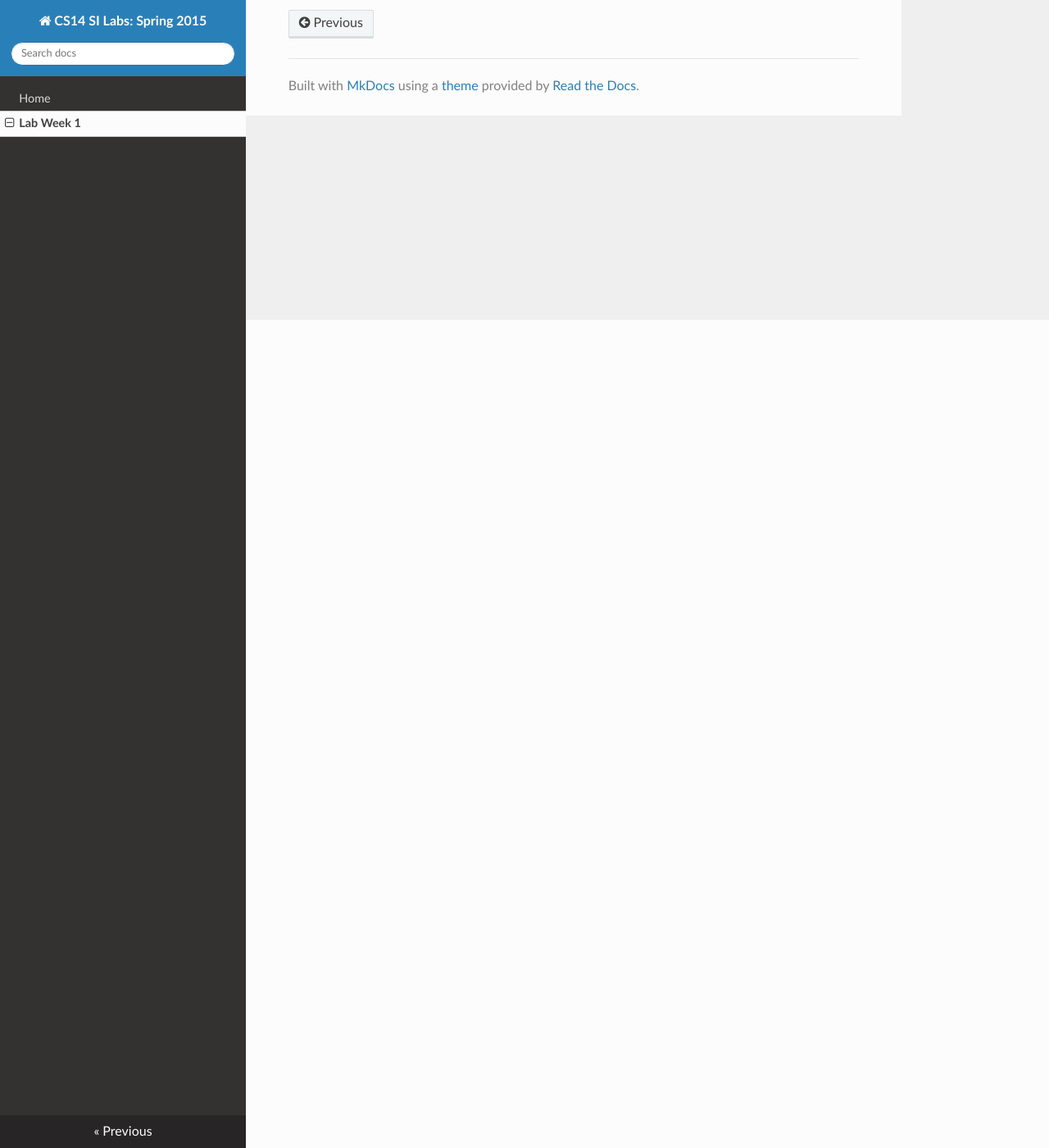
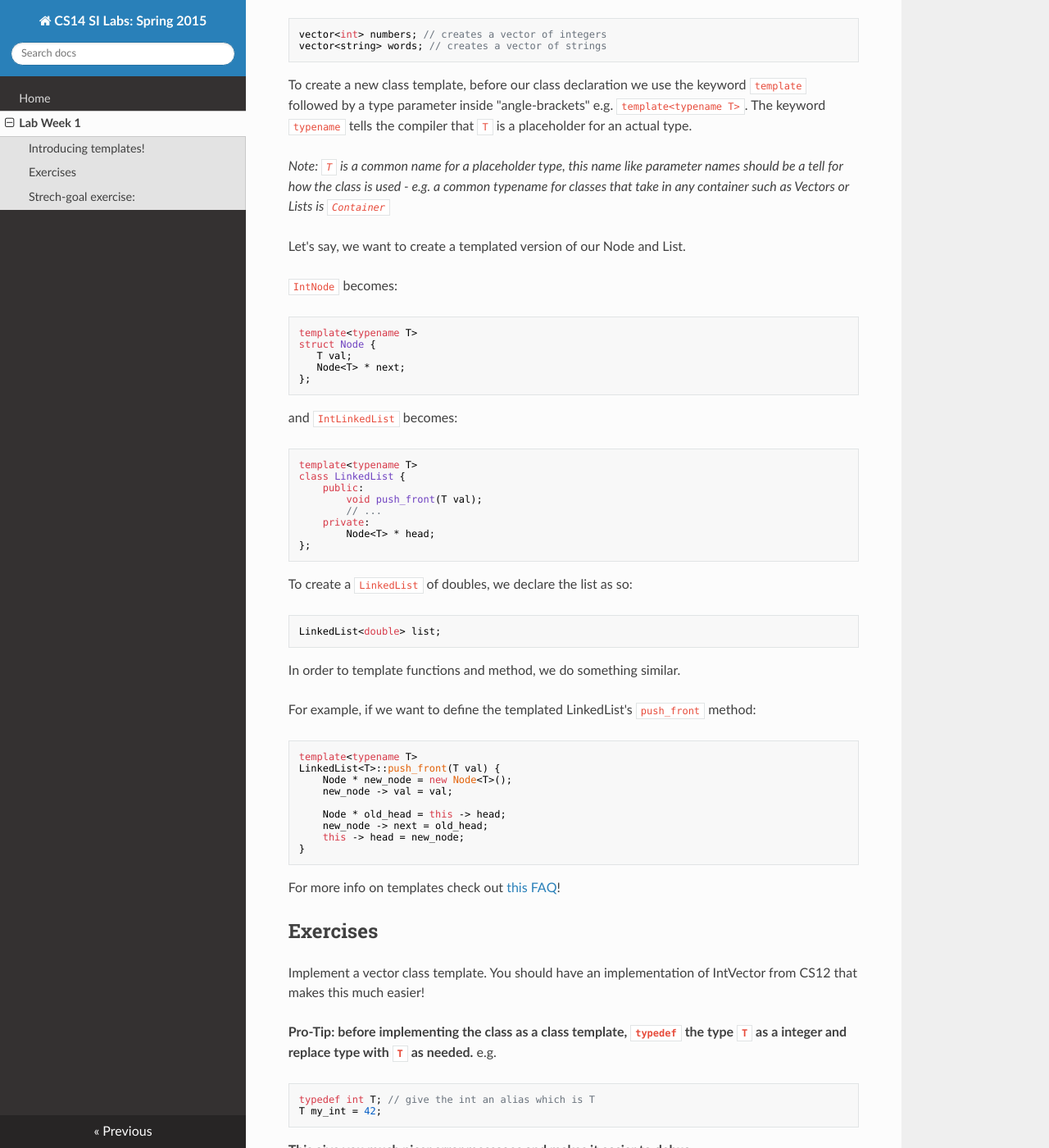
Before and after one commit to cs-si-ucr/CS14-Spring15, an MkDocs documentation site: the page built from docs/lab_week_01.md, in a window 1280 px wide and 1400 px high, scrolled down 1010 px. Shown: the whole window at 82% size. Built offline with MkDocs 1.6.1, drawn with Linux system fonts in a browser that asks for light colours; nearby versions of some CDN libraries; old or Windows-style settings are respelled for this version of MkDocs; some of the changed text lies outside the part shown.

Commit message:
finished first lab

````diff
--- a/docs/lab_week_01.md
+++ b/docs/lab_week_01.md
@@ -18,9 +18,9 @@ which is a pointer to a `IntNode`. We also implement methods that
 insert/remove elements from the list
 e.g.
 ```cpp
-class IntList {
+class IntLinkedList {
     public:
-        void insert(int val);
+        void push_front(int val);
         // ...
     private:
         IntNode * head;
@@ -35,7 +35,9 @@ and change the types where needed. But even expert programmers
 start to [make mistakes](http://www.viva64.com/en/b/0260/print/)
 copy and pasting.
 
-The solution for this problem are function-templates and class-templates.
+Introducing templates!
+---------------------
+The solution for this problem are function-templates and class-templates which in a way generate this "copy-and-paste" code for you.
 
 In fact, you've already been using templates all-along. The standard
 library container, vector, which makes dynamic arrays easy to use is
@@ -48,3 +50,89 @@ desired type in the "angle-brackets".
 vector<int> numbers; // creates a vector of integers
 vector<string> words; // creates a vector of strings
 ```
+
+To create a new class template, before our class declaration we use the keyword `template` followed by a type parameter inside "angle-brackets"
+e.g. `template<typename T>`. The keyword `typename` tells the compiler
+that `T` is a placeholder for an actual type.
+
+*Note: `T` is a common name for a placeholder type, this name like parameter names should be a tell for how the class is used - e.g. a common typename for classes that take in any container such as Vectors or Lists is `Container`*
+
+Let's say, we want to create a templated version of our Node and List.
+
+`IntNode` becomes:
+```cpp
+template<typename T>
+struct Node {
+   T val;
+   Node<T> * next;
+};
+```
+
+and `IntLinkedList` becomes:
+```cpp
+template<typename T>
+class LinkedList {
+    public:
+        void push_front(T val);
+        // ...
+    private:
+        Node<T> * head;
+};
+```
+To create a `LinkedList` of doubles, we declare the list as so:
+
+```cpp
+LinkedList<double> list;
+```
+
+In order to template functions and method, we do something similar.
+
+For example, if we want to define the templated LinkedList's
+`push_front` method:
+
+```cpp
+template<typename T>
+LinkedList<T>::push_front(T val) {
+    Node * new_node = new Node<T>();
+    new_node -> val = val;
+
+    Node * old_head = this -> head;
+    new_node -> next = old_head;
+    this -> head = new_node;
+}
+```
+
+For more info on templates check out [this FAQ](https://isocpp.org/wiki/faq/templates#overview-templates)!
+
+Exercises
+---------
+Implement a vector class template. You should have an implementation of IntVector from CS12 that makes this much easier!
+
+**Pro-Tip: before implementing the class as a class template, `typedef` the type `T` as a integer and replace type with `T` as needed.**
+e.g.
+```cpp
+typedef int T; // give the int an alias which is T
+T my_int = 42;
+```
+
+**This give you much nicer error messages and makes it easier to debug.**
+
+Example Usage, should implement at least the following methods:
+```cpp
+MyVector<string> vec;
+vec.push_back("CS14");
+vec.push_back("World");
+vec.push_front("Hello");
+cout << vec.front() << endl; // "Hello"
+cout << vec.back() << endl; // "World"
+vec.pop_back();
+cout << vec.back() << endl; // "CS14"
+vec.pop_front();
+cout << vec.front() << endl; // "CS14"
+
+MyVector<int> another_vec;
+another_vec.push_back(42);
+```
+Strech-goal exercise:
+---------------------
+Rewrite your IntList as a class template!
````
Also changed, not shown: other parts of docs/lab_week_01.md (+1 -1 lines).
